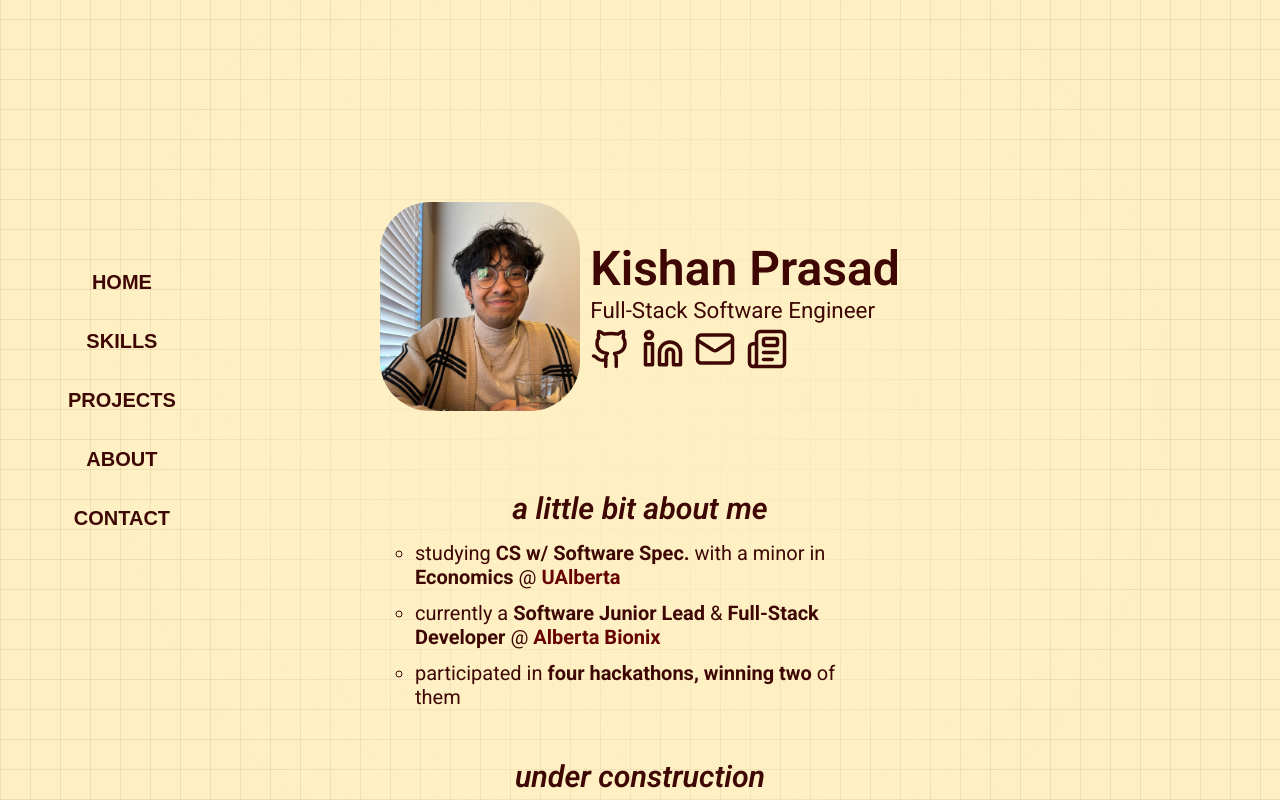
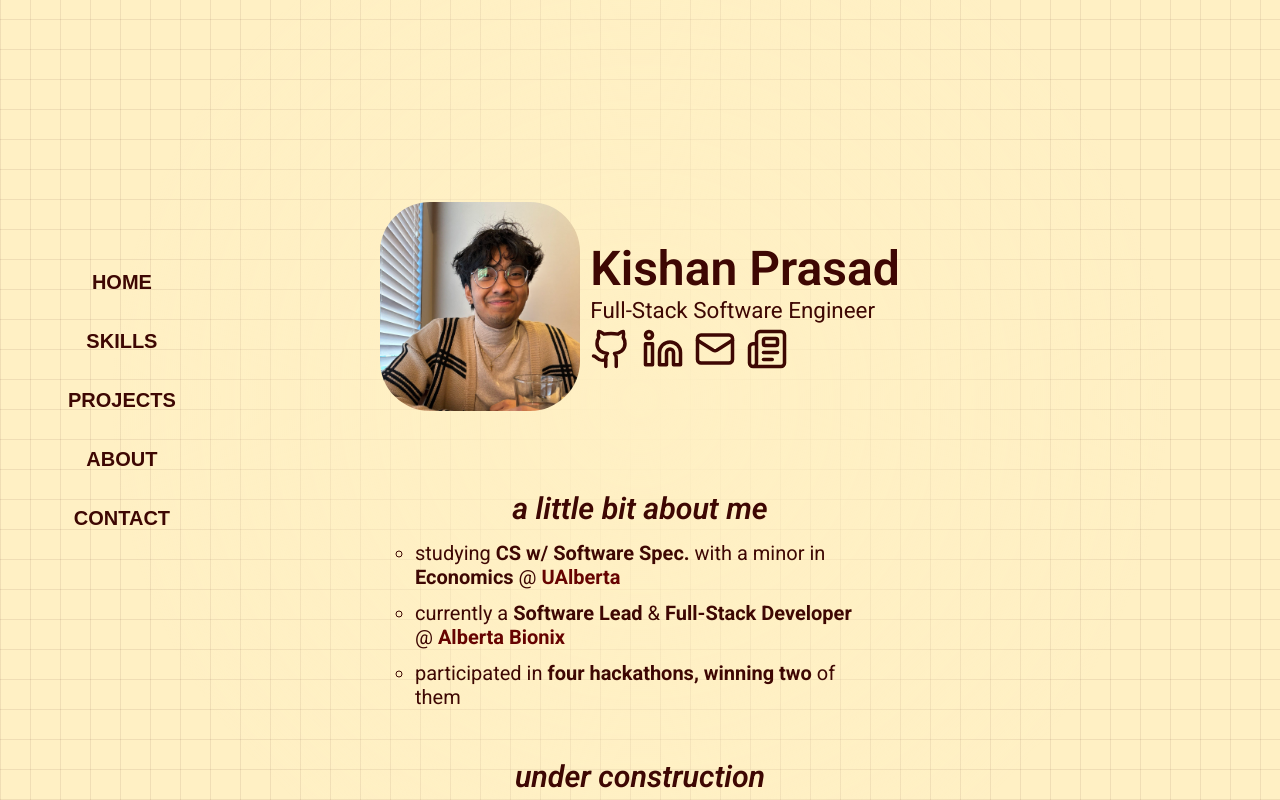
Before and after one commit to kprasad001/portfolio, a React (Vite) app in the folder portfolio/: page / in a window 1280 px wide. Shown: the top 800 px of the page. Built offline with nearby package versions, Linux system fonts and the light colour scheme.

Commit message:
Changed title at bionix

```diff
--- a/portfolio/src/components/home.jsx
+++ b/portfolio/src/components/home.jsx
@@ -34,8 +34,8 @@ function Home() {
 			<section className='about-me'>
 				<ul>
 					<li>studying <b>CS w/ Software Spec. </b> with a minor in <b>Economics</b> @ <a href='https://www.ualberta.ca/en/computing-science/index.html'>UAlberta</a></li>
-					<li>currently a <b>Software Junior Lead</b> & <b>Full-Stack Developer</b> @ <a href='https://albertabionix.ca/'>Alberta Bionix</a></li>
-					<li>participated in <b>four hackathons,</b> <b>winning two</b> of them</li>
+					<li>currently a <b>Software Lead</b> & <b>Full-Stack Developer</b> @ <a href='https://albertabionix.ca/'>Alberta Bionix</a></li>
+					<li>participated in <b>four hackathons,</b> <b>winning two</b> of them </li>
 				</ul>
 			</section>
 			<section className='cookin'>
```
